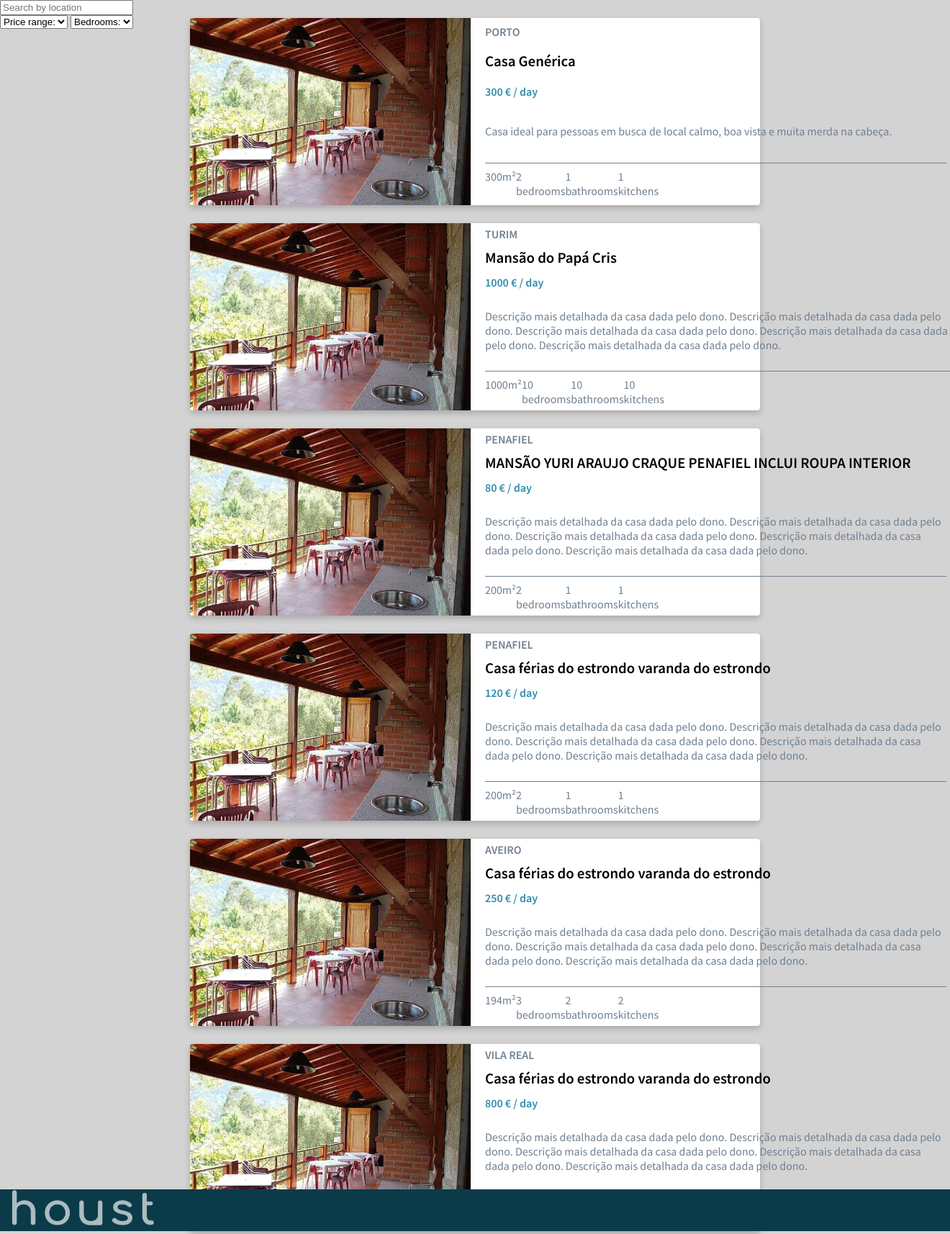
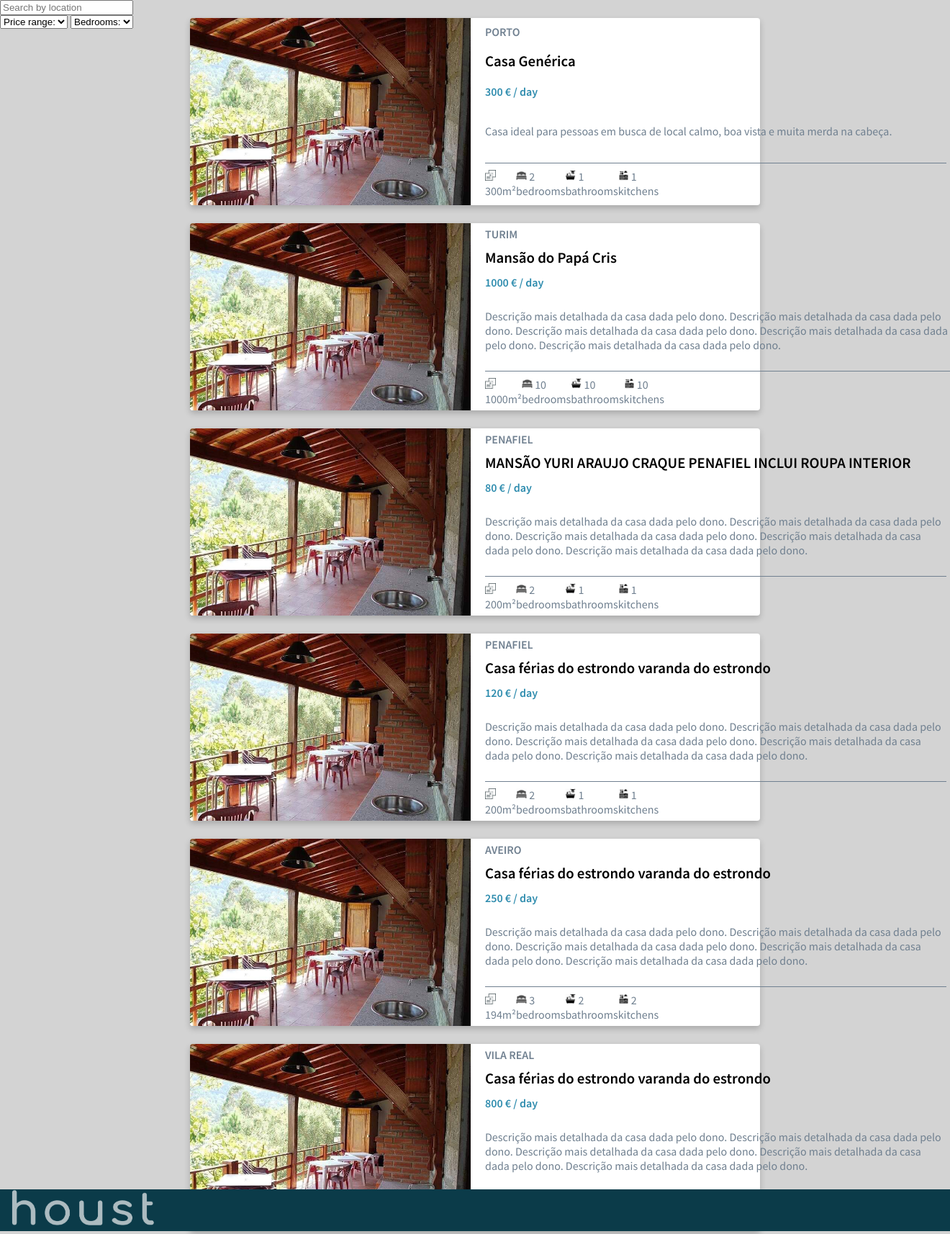
Before and after one commit to joaorenatopinto/FEUP-LTW1920-PROJ, a PHP site: page /main_page.php in a window 1320 px wide. Shown: the part 90-1804 px from the top of the page at 72% size. Run offline with PHP 8.4, Linux system fonts and the light colour scheme; data comes from the database, SQL or seed files in the repository.

Commit message:
Added Icons to property card

```diff
--- a/css/login.css
+++ b/css/login.css
@@ -53,11 +53,10 @@ body {
 
 #li-submit {
     padding: 10px 0px 10px 0px;
-    border-bottom: 0px;
     color: white;
     border-top: 30px;
     background-color: #a4c739;
-    width: 302px;
+    width: 311px;
     border-radius: 0px 0px 5px 5px;
     position:absolute;
     transform: translateY(102px) translateX(-30px);
--- a/css/property-card.css
+++ b/css/property-card.css
@@ -77,3 +77,19 @@
 .property-description {
     color: #708090;
 }
+
+.property-area img {
+    width: 15px;
+}
+
+.property-bedrooms img {
+    width: 15px;
+}
+
+.property-bathrooms img {
+    width: 15px;
+}
+
+.property-kitchens img {
+    width: 15px;
+}
--- a/templates/tlp_common.php
+++ b/templates/tlp_common.php
@@ -2,7 +2,7 @@
     <!DOCTYPE html>
     <html lang="en-US">
     <head>
-        <title>Houst.</title>
+        <title>houst</title>
         <meta charset="UTF-8">
         <link href="css/navbar.css" rel="stylesheet">
         <link href="css/footer.css" rel="stylesheet">
@@ -15,7 +15,6 @@
     <body>
 <?php } ?>
 
-<!-- fazer aceitar $username como argumento para fazer navbar diferente para user -->
 <?php function draw_navbar(){ ?>
     <header class="navbar">
         <div class="logo_container">
--- a/templates/tlp_property.php
+++ b/templates/tlp_property.php
@@ -17,18 +17,22 @@
                 <div class="property-features">
                     <div class="property-area">
                         <span class="area-icon"> </span>
+                            <img alt="area" src="images/resources/area.png">
                         <span class="value"> <?= $property['area'] ?>m² </span>
                     </div>
                     <div class="property-bedrooms">
                         <span class="bedrooms-icon"> </span>
+                            <img alt="bedroom" src="images/resources/bedroom.png">
                         <span class="value"> <?= $property['nbedrooms'] ?> bedrooms </span>
                     </div>
                     <div class="property-bathrooms">
                         <span class="bathroom-icon"> </span>
+                            <img alt="bathroom" src="images/resources/bathroom.png">
                         <span class="value"> <?= $property['nbathrooms'] ?> bathrooms </span>
                     </div>
                     <div class="property-kitchens">
                         <span class="kitchen-icon"> </span>
+                            <img alt="kitchen" src="images/resources/kitchen.png">
                         <span class="value"> <?= $property['nkitchens'] ?> kitchens </span>
                     </div>
                 </div>
```
Also changed, not shown: images/resources/area.png (added), images/resources/bathroom.png (added), images/resources/bedroom.png (added), images/resources/kitchen.png (added), reservations.php (added).
